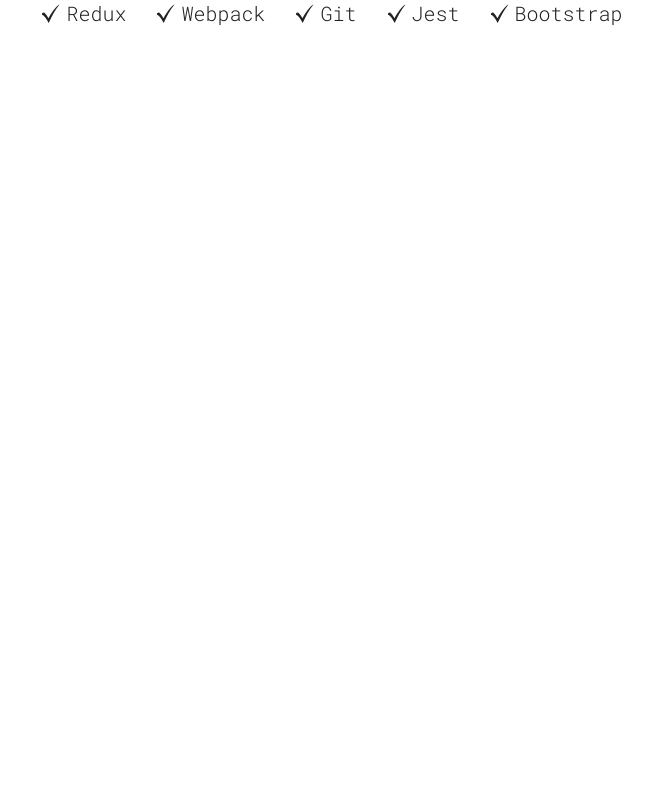
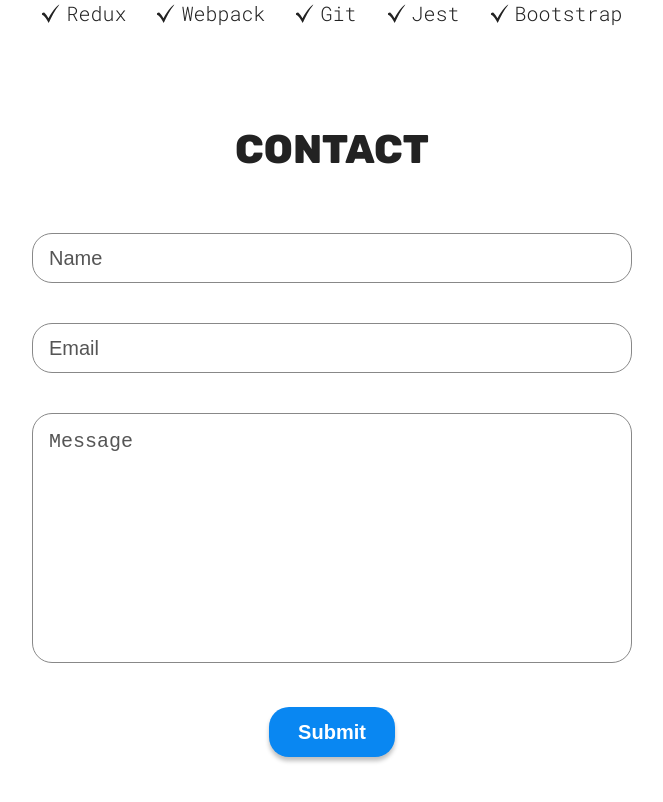
Before and after one commit to sobia-r/portfolio-website-2, a React (Vite) app: page / in a window 1280 px wide. Shown: the part 1700-2502 px from the top of the page, without its empty margins (308-971 px from the left). Before the commit the page ends 1786 px from the top, so only its background shows below. Built offline with nearby package versions, Linux system fonts and the light colour scheme.

Commit message:
Added Contact form in contact section

```diff
--- a/src/App.jsx
+++ b/src/App.jsx
@@ -1,4 +1,5 @@
 import './App.css'
+import Contact from './sections/Contact/Contact'
 import Hero from './sections/Hero/Hero'
 import Projects from './sections/Projects/Projects'
 import Skills from './sections/Skills/Skills'
@@ -10,6 +11,7 @@
       <Hero/>
       <Projects/>
       <Skills/>
+      <Contact/>
     </>
   )
 }
--- /dev/null
+++ b/src/sections/Contact/Contact.jsx
@@ -0,0 +1,48 @@
+import styles from './ContactStyles.module.css';
+
+function Contact() {
+  return (
+    <section id="contact" className={styles.container}>
+    <h1 className="sectionTitle">Contact</h1>
+    <form action="">
+      <div className="formGroup">
+        <label htmlFor="name" hidden>
+          Name
+        </label>
+        <input
+          type="text"
+          name="name"
+          id="name"
+          placeholder="Name"
+          required
+        />
+      </div>
+      <div className="formGroup">
+        <label htmlFor="email" hidden>
+          Email
+        </label>
+        <input
+          type="text"
+          name="email"
+          id="email"
+          placeholder="Email"
+          required
+        />
+      </div>
+      <div className="formGroup">
+        <label htmlFor="message" hidden>
+          Message
+        </label>
+        <textarea
+          name="message"
+          id="message"
+          placeholder="Message"
+          required></textarea>
+      </div>
+      <input className="hover btn" type="submit" value="Submit" />
+    </form>
+  </section>
+  )
+}
+
+export default Contact
--- /dev/null
+++ b/src/sections/Contact/ContactStyles.module.css
@@ -0,0 +1,79 @@
+.container {
+    display: flex;
+    flex-direction: column;
+    text-align: center;
+  }
+
+  form {
+    display: flex;
+    flex-direction: column;
+    gap: 30px;
+  }
+
+  textarea,
+  input:not([type='submit']) {
+    height: 50px;
+    padding-left: 16px;
+    width: 250px;
+  }
+
+  textarea {
+    padding-top: 16px;
+    resize: none;
+    height: 250px;
+  }
+
+  input,
+  textarea {
+    border-radius: 20px;
+    border: #888 1px solid;
+    box-sizing: border-box;
+    justify-self: center;
+    background-color: var(--background-color);
+    color: var(--form-text-color);
+  }
+
+  ::placeholder {
+    color: var(--form-text-color);
+  }
+
+  input[type='submit'] {
+    background-color: var(--btn-color);
+    color: var(--btn-text-color);
+    border: none;
+    border-radius: 20px;
+    width: 126px;
+    height: 50px;
+    font-size: 20px;
+    font-weight: bold;
+    box-shadow: 0 4px 4px rgba(0, 0, 0, 0.25);
+    transition: box-shadow 200ms ease-in-out, transform 200ms ease-in-out;
+    margin: auto;
+  }
+
+  input[type='submit']:hover {
+    transform: scale(1.05);
+  }
+
+  input[type='submit']:active {
+    transform: translateY(2px);
+    box-shadow: 0 2px 2px rgba(0, 0, 0, 0.25);
+  }
+
+  @media (width >= 800px) {
+    textarea,
+    input:not([type='submit']) {
+      width: 600px;
+      font-size: 20px;
+    }
+    form {
+      gap: 40px;
+    }
+  }
+
+  @media (width >= 1400px) {
+    textarea,
+    input:not([type='submit']) {
+      width: 800px;
+    }
+  }
```
